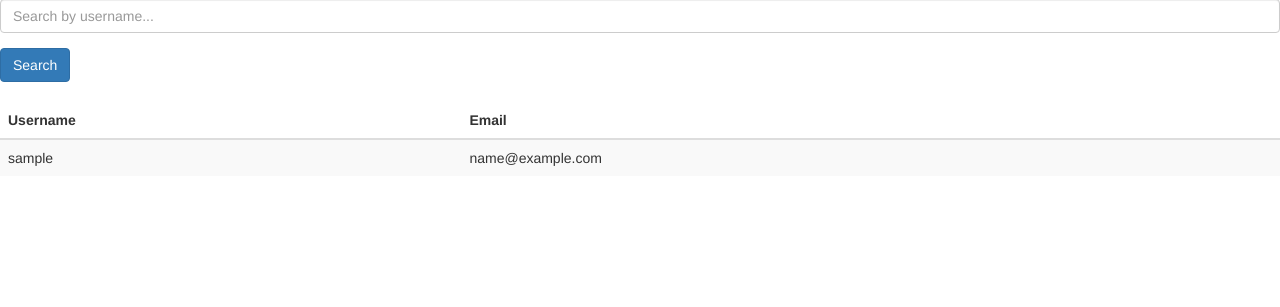
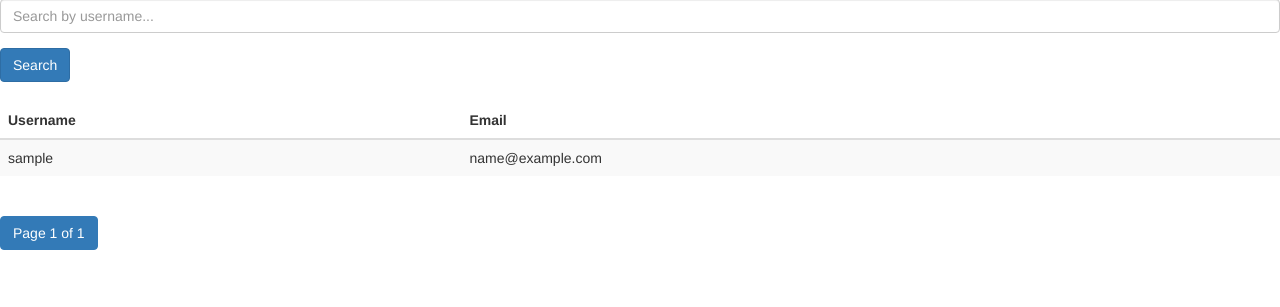
Before and after one commit to alviriseup/dashboard, a Django app: page /dashboard/ in a window 1280 px wide. Shown: the part 131-438 px from the top of the page. Run offline with Django 5.2, Linux system fonts and the light colour scheme; the visitor is signed in with stand-in values (Sample User, id 1); data comes from the database, SQL or seed files in the repository; some libraries are stand-ins or nearby versions.

Commit message:
added pagination

```diff
--- a/dashboard/templates/dashboard/user_list.html
+++ b/dashboard/templates/dashboard/user_list.html
@@ -28,7 +28,7 @@
             </tr>
         </thead>
         <tbody>
-            {% for user in users %}
+            {% for user in page_obj %}
                 <tr>
                     <td>{{ user.username }}</td>
                     <td>{{ user.email }}</td>
@@ -41,4 +41,43 @@
         </tbody>
     </table>
 
+
+    <!-- Pagination controls -->
+    <nav aria-label="Page navigation">
+        <ul class="pagination">
+            {% if page_obj.has_previous %}
+                <li class="page-item">
+                    <a class="page-link" href="?page=1&search={{ query }}" aria-label="First">
+                        <span aria-hidden="true">&laquo;&laquo;</span>
+                    </a>
+                </li>
+                <li class="page-item">
+                    <a class="page-link" href="?page={{ page_obj.previous_page_number }}&search={{ query }}" aria-label="Previous">
+                        <span aria-hidden="true">&laquo;</span>
+                    </a>
+                </li>
+            {% endif %}
+
+            <li class="page-item active">
+                <span class="page-link">
+                    Page {{ page_obj.number }} of {{ page_obj.paginator.num_pages }}
+                </span>
+            </li>
+
+            {% if page_obj.has_next %}
+                <li class="page-item">
+                    <a class="page-link" href="?page={{ page_obj.next_page_number }}&search={{ query }}" aria-label="Next">
+                        <span aria-hidden="true">&raquo;</span>
+                    </a>
+                </li>
+                <li class="page-item">
+                    <a class="page-link" href="?page={{ page_obj.paginator.num_pages }}&search={{ query }}" aria-label="Last">
+                        <span aria-hidden="true">&raquo;&raquo;</span>
+                    </a>
+                </li>
+            {% endif %}
+        </ul>
+    </nav>
+
+
 {% endblock  %}
--- a/dashboard/views.py
+++ b/dashboard/views.py
@@ -1,3 +1,4 @@
+from django.core.paginator import Paginator
 from django.contrib.auth.decorators import login_required
 from django.shortcuts import render
 from django.contrib.auth.models import User
@@ -9,4 +10,9 @@ def user_list(request):
     # users = User.objects.all()
     users = User.objects.filter(username__icontains=query)
 
-    return render(request, 'dashboard/user_list.html', {'users': users, 'query': query})
+    paginator = Paginator(users, 5)
+    page_number = request.GET.get('page')
+    page_obj = paginator.get_page(page_number)
+
+    # return render(request, 'dashboard/user_list.html', {'users': users, 'query': query})
+    return render(request, 'dashboard/user_list.html', {'page_obj': page_obj, 'query': query})
```
